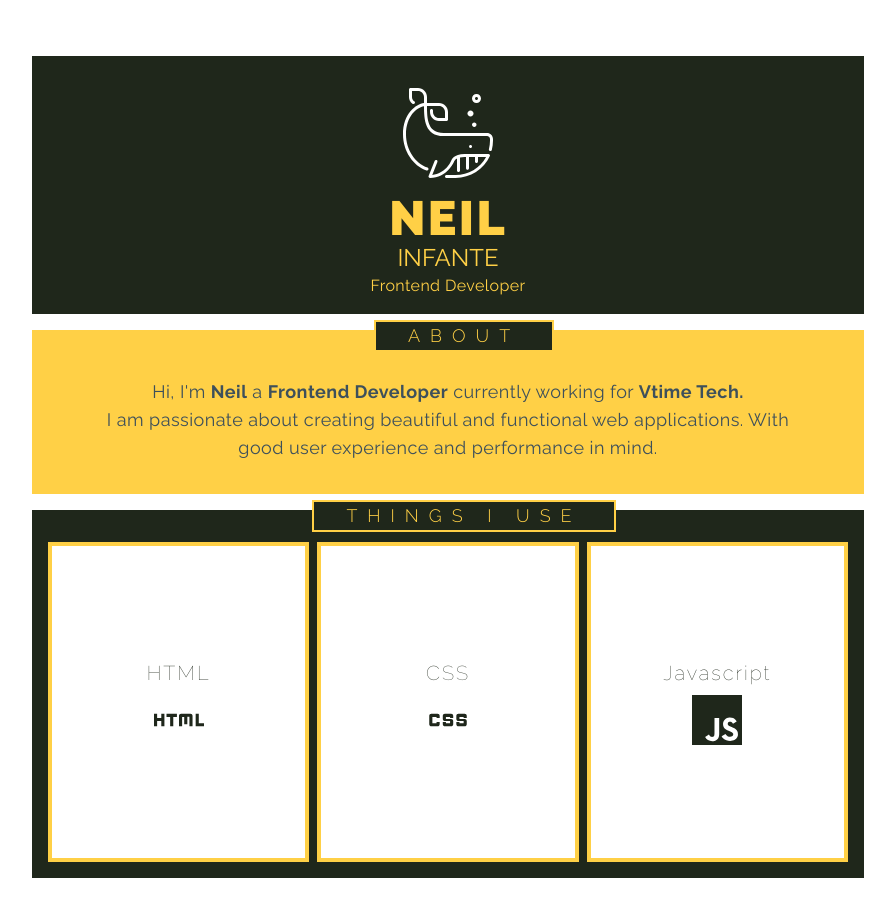
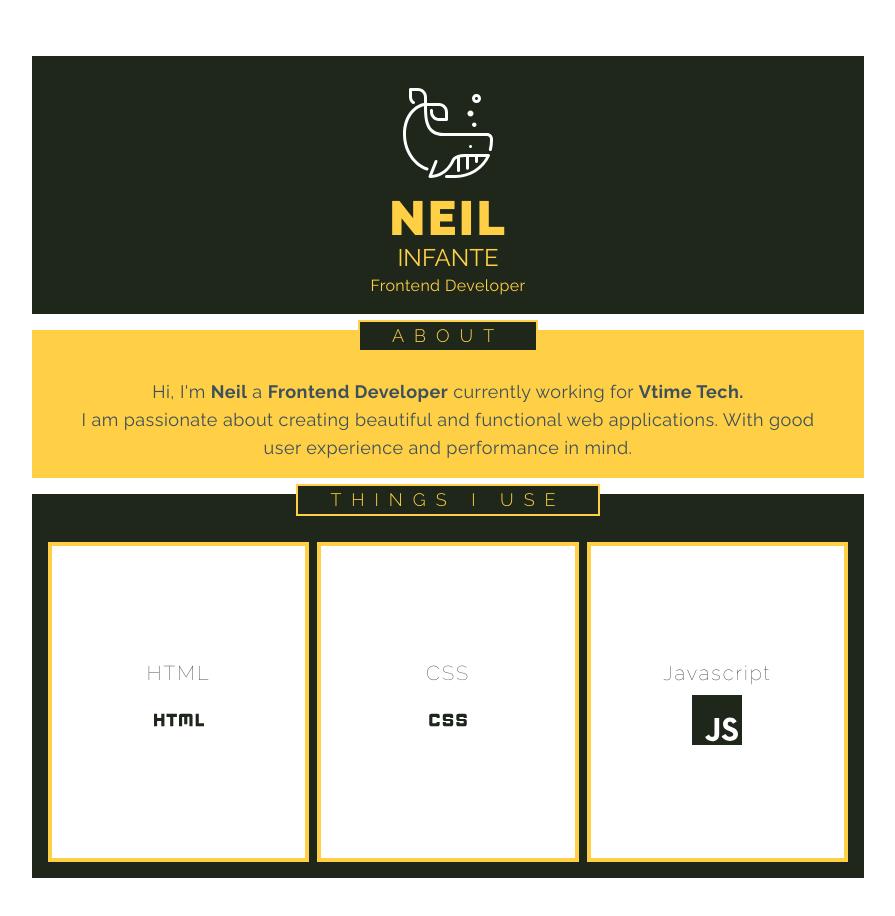
Before and after one commit to Koloru/website-neil, a Next.js app: page / in a window 1280 px wide. Shown: the top 916 px of the page, without its empty margins (192-1087 px from the left). Built offline with nearby package versions, Linux system fonts and the light colour scheme; what tailwindcss-debug-screens would draw is missing.

Commit message:
Fix section title alingment not being cen tered

```diff
--- a/src/components/Section.tsx
+++ b/src/components/Section.tsx
@@ -10,7 +10,7 @@ const Section = ({
 	bg: string;
 }) => {
 	return (
-		<div className={`relative flex w-full p-4 pt-8 ${bg}`}>
+		<div className={`relative flex w-full pt-8 ${bg}`}>
 			<SectionTitle title={title} />
 			{children}
 		</div>
--- a/src/components/Skills.tsx
+++ b/src/components/Skills.tsx
@@ -73,7 +73,7 @@ const Skills = () => {
 	];
 	return (
 		<Section title='Things I use' bg='bg-olive'>
-			<div className='flex flex-col flex-grow gap-2 md:flex-row'>
+			<div className='flex flex-col flex-grow gap-2 p-4 md:flex-row'>
 				{data.map((tech) => (
 					<SkillCard
 						key={tech.name}
```
